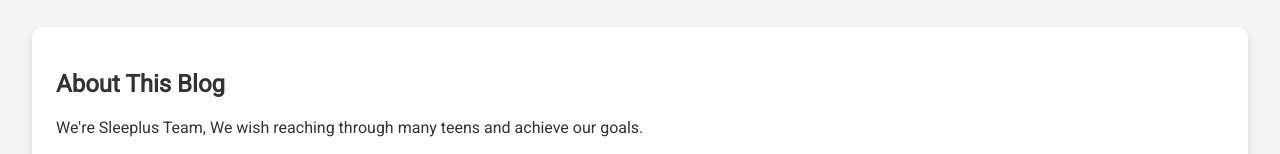
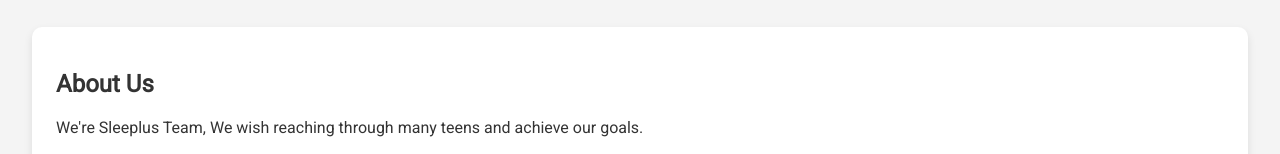
Before and after one commit to RehabTarek/sleeplus, a plain HTML site: page index.html in a window 1280 px wide. Shown: the part 1198-1352 px from the top of the page. Drawn offline with Linux system fonts and the light colour scheme.

Commit message:
Add files via upload

```diff
--- a/index.html
+++ b/index.html
@@ -101,7 +101,7 @@
 
   <section id="about" class="container">
     <div class="card">
-      <h2>About This Blog</h2>
+      <h2>About Us</h2>
       <p>We're Sleeplus Team, We wish reaching through many teens and achieve our goals. </p>
       <p>This site is built to raise awareness about sleep deprivation in teens. Our goal is to educate and encourage better sleep habits through facts, solutions, and multimedia.</p>
       <p>We believe that understanding the importance of sleep can lead to healthier lifestyles and improved academic performance for teenagers.</p>
```
